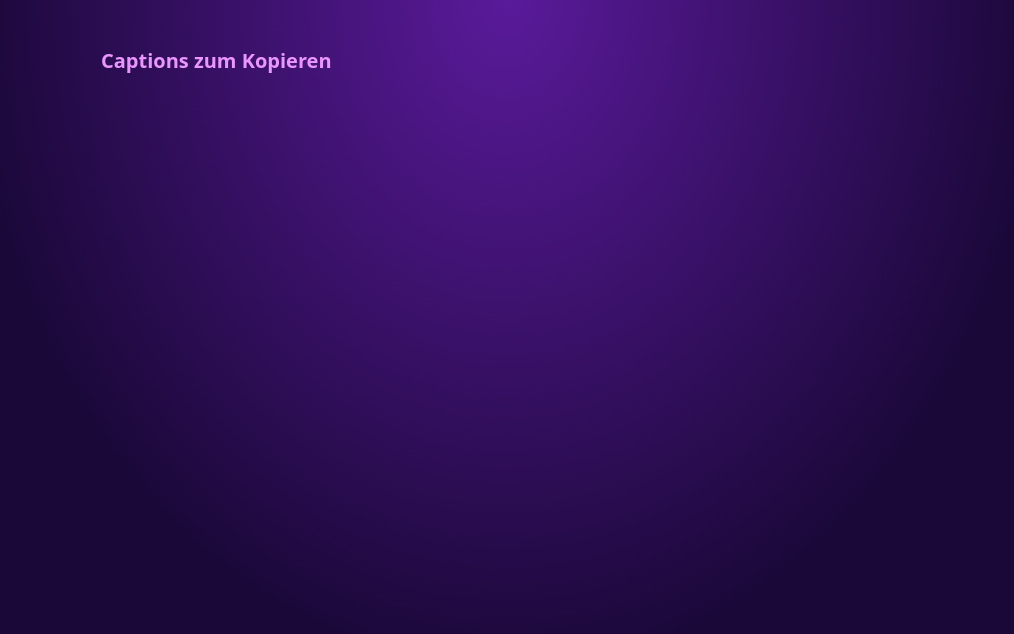
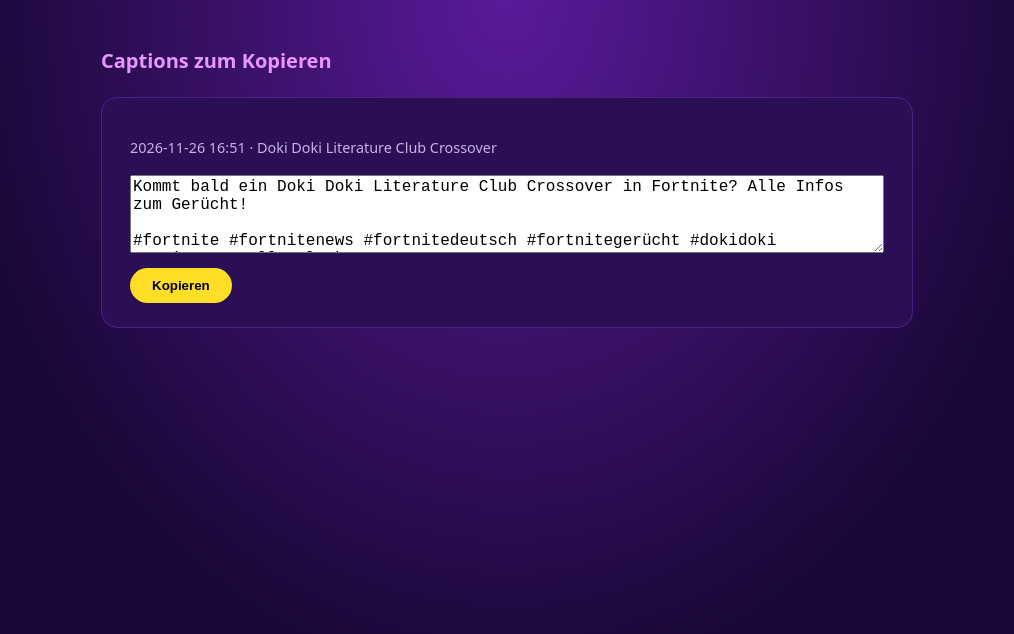
Before and after one commit to FactAtlas/llamaleaks, a plain HTML site: page captions.html in a window 1280 px wide. Shown: the whole page, without its empty margins (133-1147 px from the left). Drawn offline with Linux system fonts and the light colour scheme.

Commit message:
captions

```diff
--- a/captions.html
+++ b/captions.html
@@ -1,4 +1,9 @@
 <!doctype html><html lang="de"><head><meta charset="utf-8"><meta name="viewport" content="width=device-width, initial-scale=1">
 <meta name="robots" content="noindex"><title>Captions – Llama Leaks</title><link rel="stylesheet" href="style.css">
 <style>.btn{background:#ffde28;border:0;border-radius:999px;padding:10px 22px;font-weight:800;margin-top:8px}</style></head>
-<body><main><h2>Captions zum Kopieren</h2></main></body></html>
+<body><main><h2>Captions zum Kopieren</h2><div class="card"><p class="muted">2026-11-26 16:51 · Doki Doki Literature Club Crossover</p>
+<textarea readonly rows="4" style="width:100%;font-size:1rem">Kommt bald ein Doki Doki Literature Club Crossover in Fortnite? Alle Infos zum Gerücht!
+
+#fortnite #fortnitenews #fortnitedeutsch #fortnitegerücht #dokidoki #gamingnews #llamaleaks
+🎮 Gameplay: Fox - No Copyright Gameplay</textarea>
+<button class="btn" onclick="navigator.clipboard.writeText(this.previousElementSibling.value);this.textContent='Kopiert ✓'">Kopieren</button></div></main></body></html>
```
